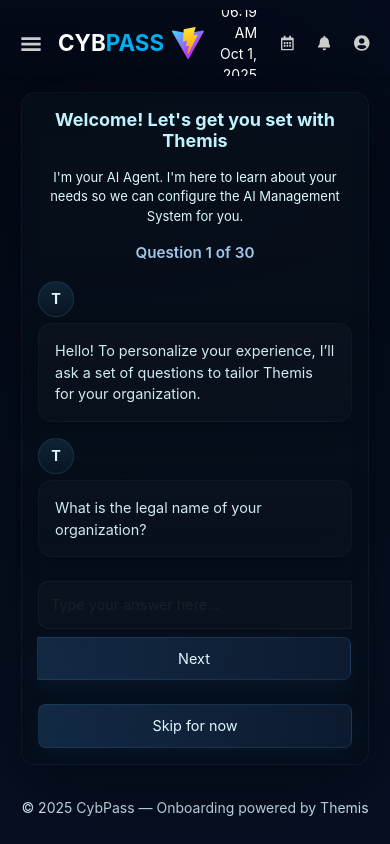
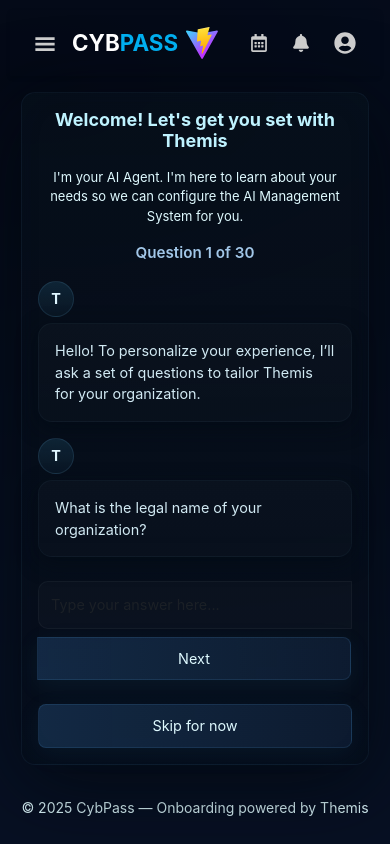
Before and after one commit to Paurushartwani09/Assignment, a React (Vite) app: page / in a window 390 px wide. Built offline with nearby package versions, Linux system fonts and the light colour scheme.

Commit message:
Ui changes done

```diff
--- a/src/App.css
+++ b/src/App.css
@@ -371,5 +371,10 @@
 .hamburger-icon{
   display: block!important;
 }
-
+.date-time {
+  display: none;
 }
+.custom-header{
+  width:100%;
+}
+}
--- a/src/components/Header.jsx
+++ b/src/components/Header.jsx
@@ -23,12 +23,7 @@
             <span style={{ color: "#FFFFFF" }}>CYB</span>
             <span style={{ color: "#00AEEF" }}>PASS</span>
           </span>
-          {/* <img
-            src="../../public/vite.svg"
-            alt="Logo"
-            className="logo-icon me-2"
-            style={{ height: '30px' }}
-          /> */}
+
           <svg
             xmlns="http://www.w3.org/2000/svg"
             xmlns:xlink="http://www.w3.org/1999/xlink"
@@ -76,7 +71,7 @@
       </div>
 
       <div className="d-flex align-items-center gap-4">
-        <div className="text-end  small">
+        <div className="text-end  small date-time">
           <div>
             {now.toLocaleTimeString([], { hour: "2-digit", minute: "2-digit" })}
           </div>
```
